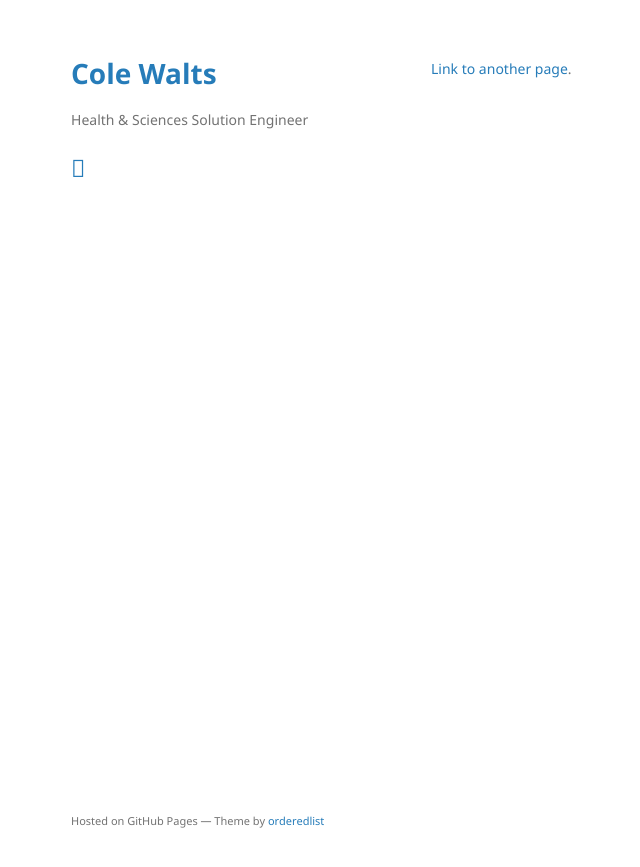
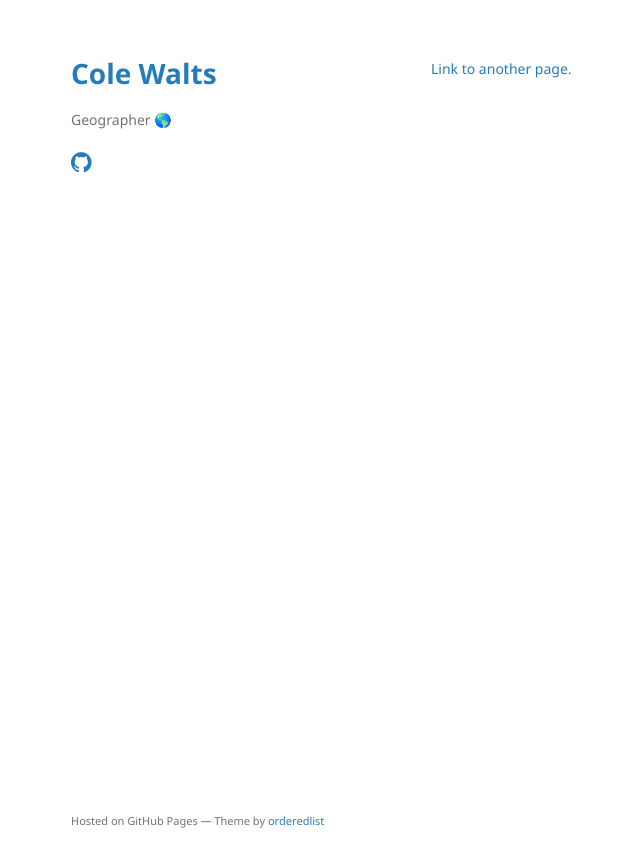
Before and after one commit to cwaltsgeo/cwaltsgeo.github.io, a Jekyll site: the page built from index.md, in a window 1280 px wide. Shown: the top 867 px of the page, without its empty margins (139-779 px from the left). Built offline with Jekyll 4.4.1, drawn with Linux system fonts in a browser that asks for light colours.

Commit message:
globe emoji

```diff
--- a/_config.yml
+++ b/_config.yml
@@ -1,6 +1,6 @@
 title: Cole Walts
-logo: /assets/img/logo.png
-description: Health & Sciences Solution Engineer
+logo:
+description: Geographer
 show_downloads: true
 google_analytics:
 theme: jekyll-theme-minimal
--- a/_layouts/default.html
+++ b/_layouts/default.html
@@ -6,6 +6,7 @@
     <meta name="viewport" content="width=device-width, initial-scale=1">
 
 {% seo %}
+    <link rel="stylesheet" href="https://cdnjs.cloudflare.com/ajax/libs/font-awesome/4.7.0/css/font-awesome.min.css">
     <link rel="stylesheet" href="{{ "/assets/css/style.css?v=" | append: site.github.build_revision | relative_url }}">
     <!--[if lt IE 9]>
     <script src="https://cdnjs.cloudflare.com/ajax/libs/html5shiv/3.7.3/html5shiv.min.js"></script>
@@ -21,7 +22,7 @@
           <img src="{{site.logo | relative_url}}" alt="Logo" />
         {% endif %}
         -->
-        <p>{{ site.description | default: site.github.project_tagline }}</p>
+        <p>{{ site.description | default: site.github.project_tagline }} &#127758; </p>
 
         {% if site.github.is_project_page %}
         <p class="view"><a href="{{ site.github.repository_url }}">View the Project on GitHub <small>{{ site.github.repository_nwo }}</small></a></p>
```
